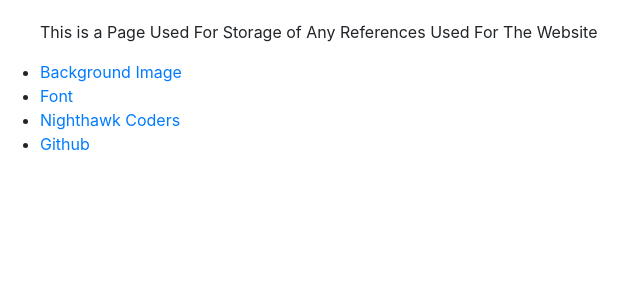
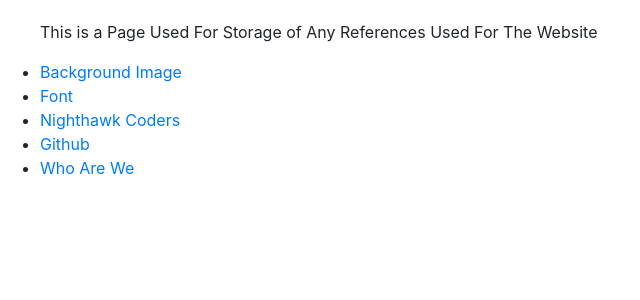
Before and after one commit to 4DISEASE/anteaters-repo, a Flask app: page /references in a window 1280 px wide. Shown: the part 56-356 px from the top of the page, without its empty margins (0-640 px from the left). Run offline with Flask 2, Linux system fonts and the light colour scheme; some libraries are stand-ins or nearby versions.

Commit message:
New link in easter egg

```diff
--- a/templates/references.html
+++ b/templates/references.html
@@ -28,6 +28,9 @@
         <li>
             <a href ="https://github.com/4DISEASE/anteaters-repo">Github</a>
         </li>
+    <li>
+        <a href = "https://docs.google.com/document/d/1pDRtq5onpCyXacS-M3tQoRnByNGQIyvaHxjBECZYMOw/edit?usp=sharing">Who Are We</a>
+    </li>
     </ul>
 </div>
 {% endblock %}
```
Also changed, not shown: README.md.
